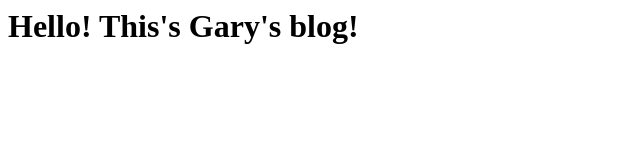
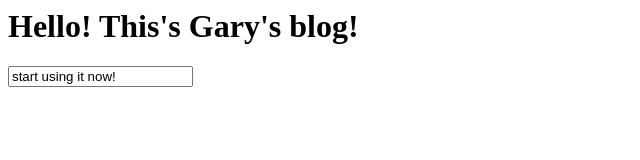
Before and after one commit to 1055447806/1055447806.github.io, a plain HTML site: page index.html in a window 1280 px wide. Shown: the whole page, without its empty margins (0-640 px from the left). Drawn offline with Linux system fonts and the light colour scheme.

Commit message:
Update index.html

```diff
--- a/index.html
+++ b/index.html
@@ -1,2 +1,2 @@
 <h1>Hello! This's Gary's blog!</h1>
-<input type="text" value="start using it now! "
+<input type="text" value="start using it now! " />
```
